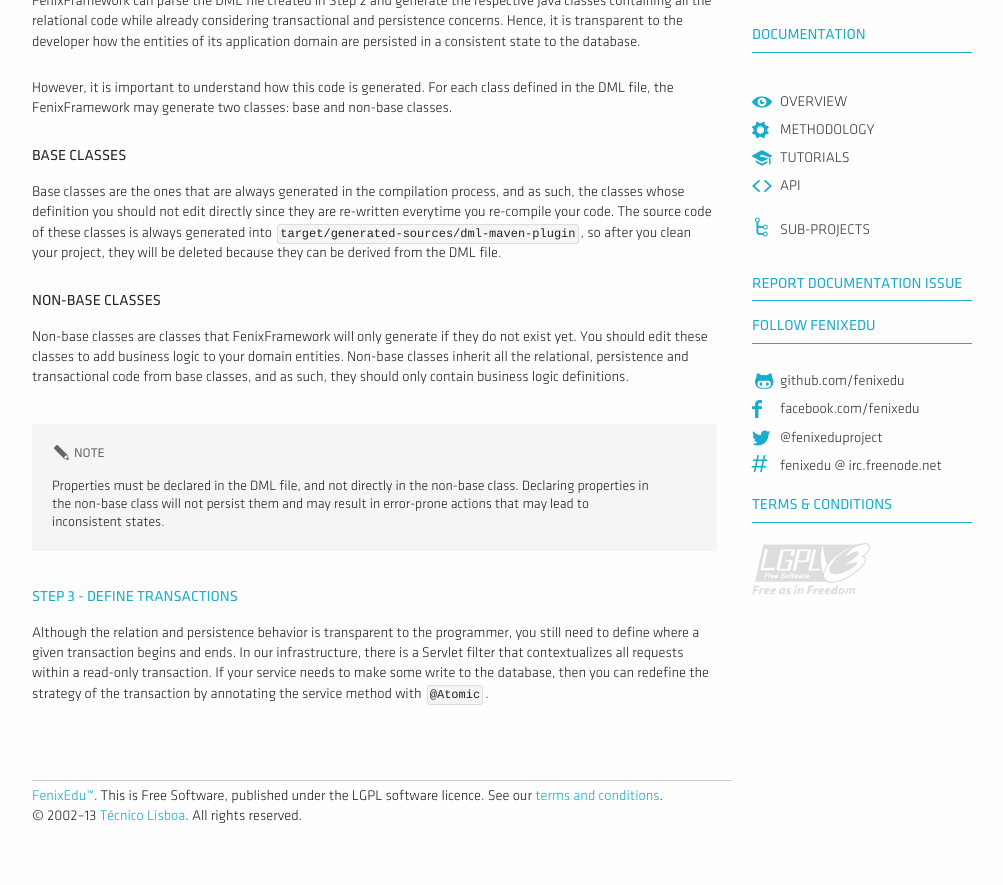
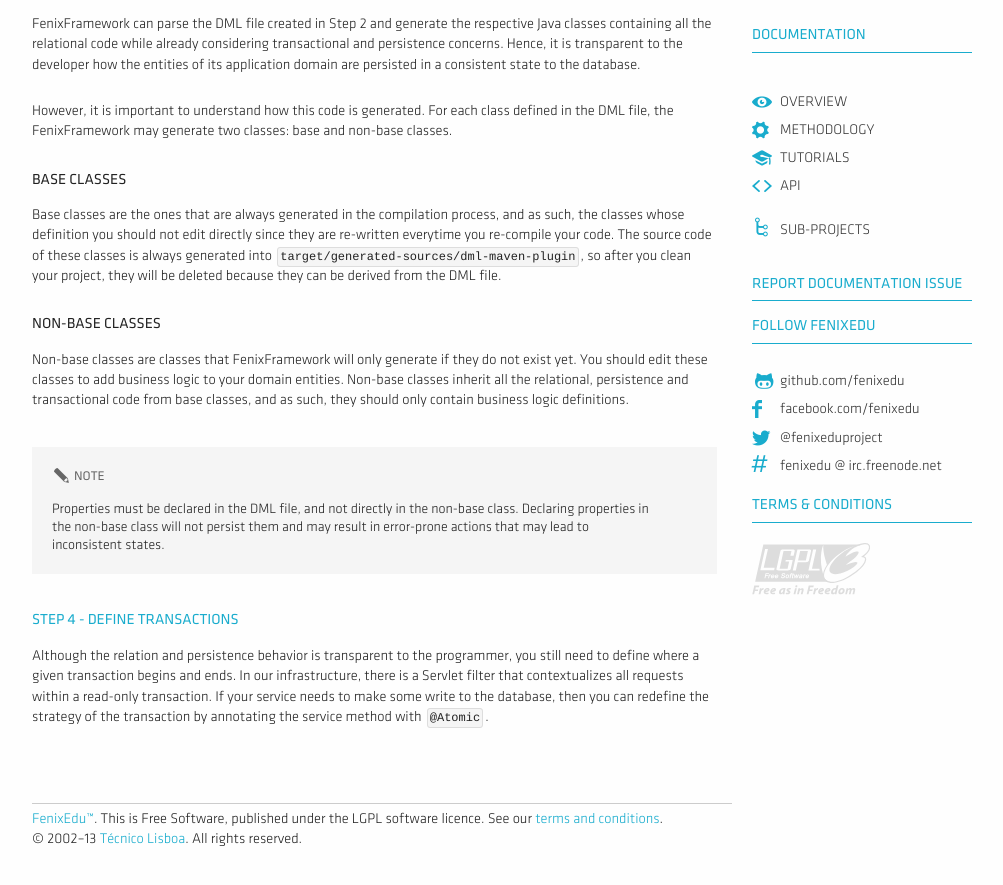
Before and after one commit to FenixEdu/fenixedu.github.io, a Jekyll site: the page built from dev/tutorials/understand-the-dml/index.md, in a window 1280 px wide and 900 px high, scrolled down 1380 px. Shown: the top 885 px of the window, without its empty margins (128-1131 px from the left). Built offline with Jekyll 4.4.1, drawn with Linux system fonts in a browser that asks for light colours; nearby versions of some CDN libraries; Markdown is read by kramdown in place of the engine named in the settings; some of the changed text lies outside the part shown.

Commit message:
Fixed some broken links in a tutorial. Closes #1

````diff
--- a/dev/tutorials/understand-the-dml/index.md
+++ b/dev/tutorials/understand-the-dml/index.md
@@ -12,9 +12,10 @@ In this tutorial you will learn how to define the classes and relations of your
 
 ### Table of Contents
 
-* [Step 1 - Draw your domain model](#step_1__draw_your_domain_model)
-* [Step 2 - Describe your domain model using the DML](#step_2__describe_your_domain_model_using_the_dml)
-* [Step 3 - Generate the Source Code](#step_3__generate_the_source_code)
+* [Step 1 - Draw your domain model](#toc_2)
+* [Step 2 - Describe your domain model using the DML](#toc_3)
+* [Step 3 - Generate the Source Code](#toc_4)
+* [Step 4 - Define Transactions](#toc_5)
 
 ### Step 1 - Draw your domain model
 
@@ -63,10 +64,7 @@ Non-base classes are classes that FenixFramework will only generate if they do n
 > <span>Note</span>
 > Properties must be declared in the DML file, and not directly in the non-base class. Declaring properties in the non-base class will not persist them and may result in error-prone actions that may lead to inconsistent states.
 
-### Step 3 - Define Transactions
+### Step 4 - Define Transactions
 
 Although the relation and persistence behavior is transparent to the programmer, you still need to define where a given transaction begins and ends.
 In our infrastructure, there is a Servlet filter that contextualizes all requests within a read-only transaction. If your service needs to make some write to the database, then you can redefine the strategy of the transaction by annotating the service method with ```@Atomic```.
-
-
-[Semantic Versioning]: http://semver.org/
````
